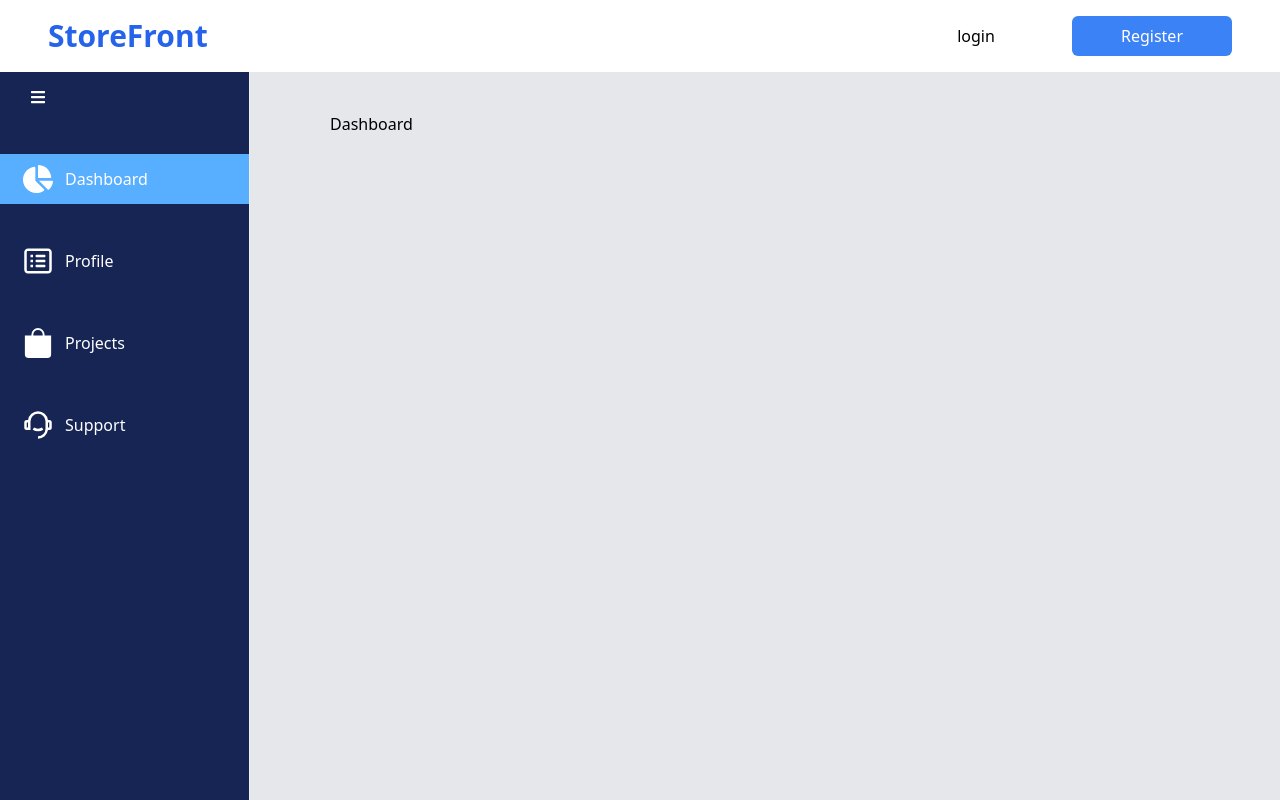
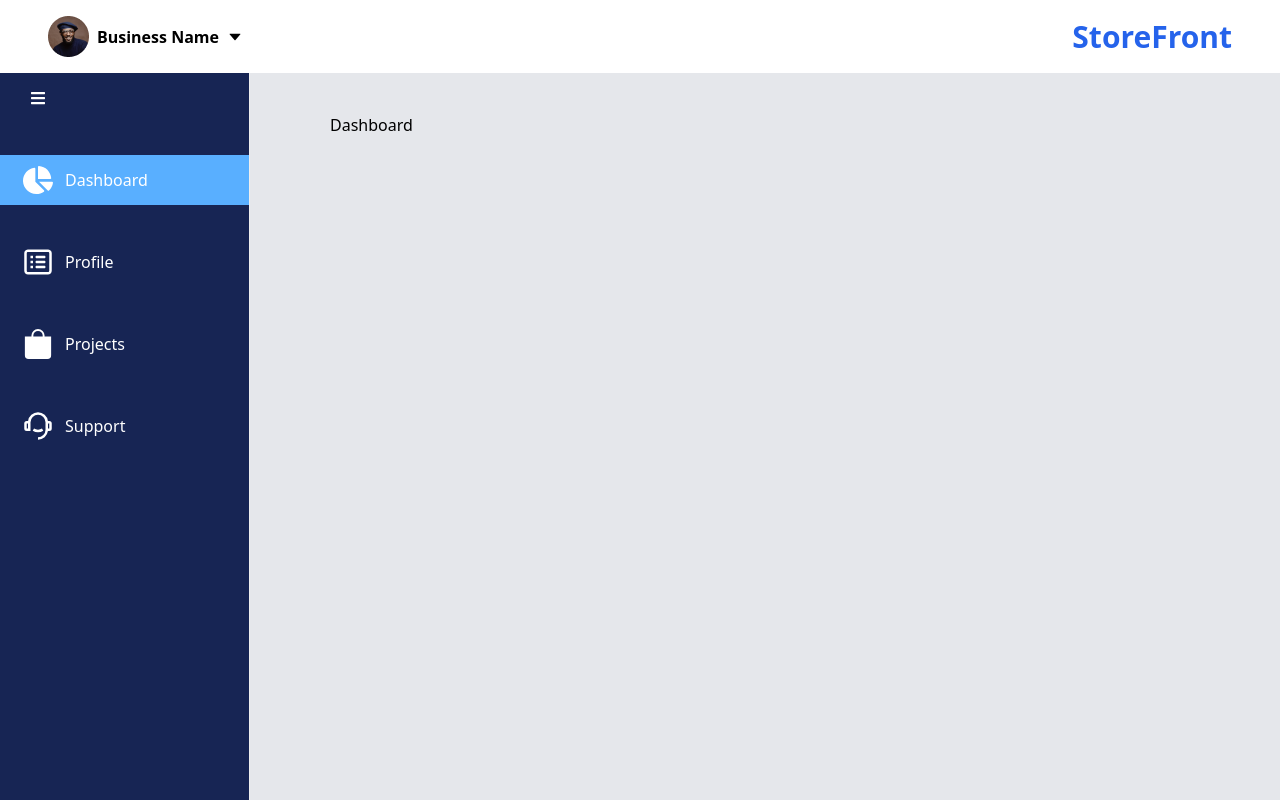
Before and after one commit to mansir93/Amalitech-storefront, a React (Create React App) app: page /account in a window 1280 px wide. Built offline with nearby package versions, Linux system fonts and the light colour scheme.

Commit message:
update
added navbar for dashboard

```diff
--- a/src/Layout/Navbar.jsx
+++ b/src/Layout/Navbar.jsx
@@ -1,100 +1,9 @@
-// import React, { useState, useEffect } from "react";
-// import { Link, NavLink } from "react-router-dom";
-// import { useNavigate } from "react-router-dom";
-// import { getCookie, removeCookie } from "../utils/Cookie";
-// import { FaBars, FaHome } from "react-icons/fa";
-// import { GrClose } from "react-icons/gr";
-
-// import {
-//   Collapse,
-//   Typography,
-//   IconButton,
-//   Button,
-// } from "@material-tailwind/react";
-
-// const Navbar = () => {
-//   const navigate = useNavigate();
-//   const token = getCookie("susu_auth");
-//   useEffect(() => {
-//     if (!token) {
-//       navigate("/login");
-//     }
-//   });
-//   const [openNav, setOpenNav] = useState(false);
-
-//   useEffect(() => {
-//     window.addEventListener(
-//       "resize",
-//       () => window.innerWidth >= 960 && setOpenNav(false)
-//     );
-//   }, []);
-//   const handlelogout = () => {
-//     removeCookie("susu_auth");
-//     navigate("/login");
-//   };
-
-//   const navList = (
-//     <div className="flex flex-col gap-2 lg:mb-0 lg:mt-0 lg:flex-row lg:items-center lg:gap-6">
-//       <Typography color="blue" className="p-1 font-normal">
-//         <NavLink to="/" className="flex items-center gap-2 p-1 font-bold">
-//           <FaHome /> Home
-//         </NavLink>
-//       </Typography>
-//     </div>
-//   );
-
-//   return (
-//     <div>
-//       <div className="w-full p-4 shadow bg-white z-20 top-0 left-0 fixed ">
-//         <div className="container mx-auto flex items-center justify-between text-blue-gray-900">
-//           <Typography
-//             color="blue"
-//             className="mr-4 cursor-pointer py-1.5 font-extrabold text-2xl"
-//           >
-//             <Link to="/">SUSU-BANK</Link>
-//           </Typography>
-//           <div className="hidden lg:block">{navList}</div>
-//           <div className="hidden lg:flex gap-4  ">
-//             <Button className="p-2 bg-blue-500" onClick={handlelogout}>
-//               Logout
-//             </Button>
-//           </div>
-//           <IconButton
-//             variant="text"
-//             className="ml-auto h-6 w-6 text-inherit hover:bg-transparent focus:bg-transparent active:bg-transparent lg:hidden"
-//             ripple={false}
-//             onClick={() => setOpenNav(!openNav)}
-//           >
-//             {" "}
-//             {openNav ? (
-//               <GrClose size={24} className="text-blue-500" />
-//             ) : (
-//               <FaBars size={24} className="text-blue-500" />
-//             )}
-//           </IconButton>
-//         </div>
-//         <Collapse open={openNav}>
-//           <div className="container mx-auto">
-//             {navList}
-
-//             <div className="w-full mb-2 bg-blue-500 rounded-lg flex justify-center p-2">
-//               <Button className="p-2 bg-blue-500" onClick={handlelogout}>
-//                 Logout
-//               </Button>
-//             </div>
-//           </div>
-//         </Collapse>
-//       </div>
-//     </div>
-//   );
-// };
-
-// export default Navbar;
-
+import { AiFillCaretDown } from "react-icons/ai";
 import React, { useState } from "react";
 import { AiOutlineClose } from "react-icons/ai";
 import { FaBars } from "react-icons/fa";
 import { Link } from "react-router-dom";
+import Avatar from "../Assets/avatar.png";
 
 const Navbar = () => {
   const [toggle, setToggle] = useState(false);
@@ -117,35 +26,17 @@ const Navbar = () => {
       <div className="w-full shadow">
         <div className="px-8 m-auto">
           <nav className="flex justify-between items-center p-4">
-            <div className="text-3xl font-black text-blue-600">
+            <div className="text-base font-bold ">
+              <div className="flex justify-center items-center gap-2">
+                {" "}
+                <img src={Avatar} alt="" />
+                <p>Business Name</p>
+                <AiFillCaretDown />
+              </div>
+            </div>
+
+            <div className="lg:text-3xl font-black text-blue-600 text-xl">
               <Link to="/">StoreFront</Link>
-            </div>
-            <div
-              className="flex gap-4 items-center max-md:hidden
-            "
-            >
-              {menulist}
-            </div>
-            <div className="hidden max-md:inline-flex">
-              {!toggle ? (
-                <button onClick={() => setToggle(!toggle)}>
-                  <FaBars />
-                </button>
-              ) : (
-                ""
-                // <button onClick={() => setToggle(!toggle)}>
-                //   <AiOutlineClose />
-                // </button>
-              )}
-              {toggle && (
-                <div className="absolute top-10 right-5 bg-slate-600 p-5">
-                  {" "}
-                  <button onClick={() => setToggle(!toggle)}>
-                    <AiOutlineClose />
-                  </button>
-                  {menulist}
-                </div>
-              )}
             </div>
           </nav>
         </div>
```
Also changed, not shown: src/Assets/avatar.png (added).
